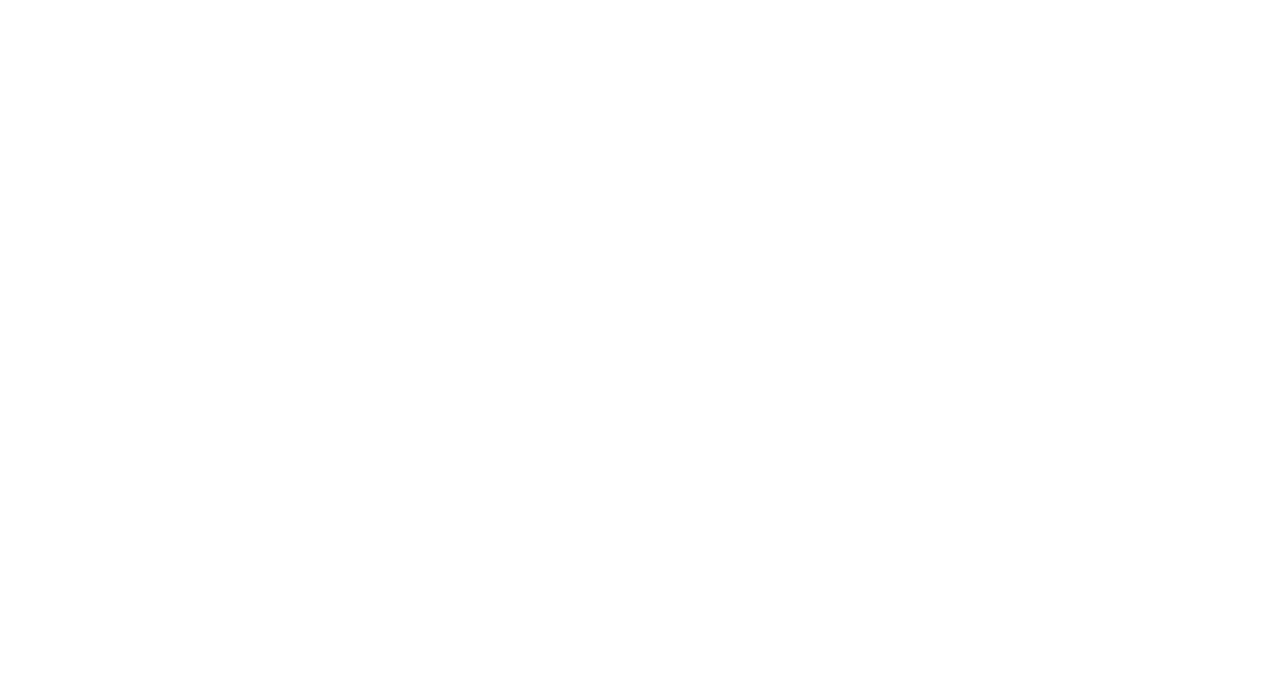
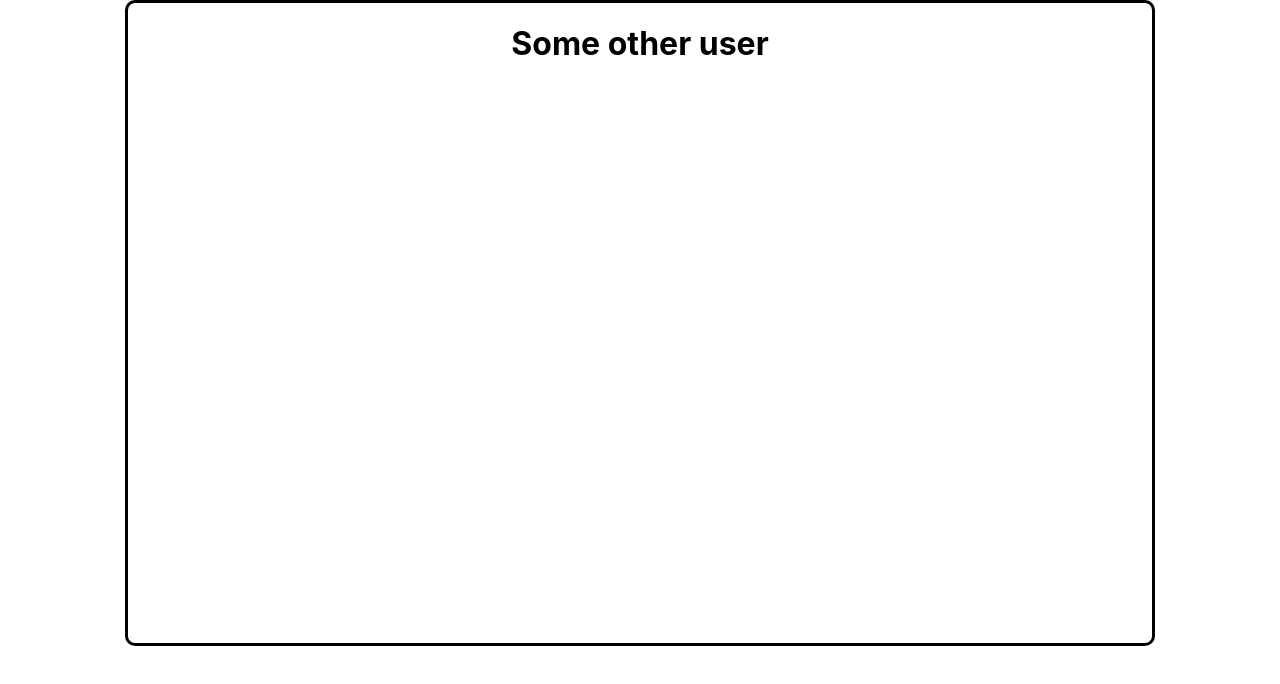
Before and after one commit to jaromaster/chat, a React (Create React App) app in the folder gui/chat_gui/: page /directchat in a window 1280 px wide. Before the commit this address had no page. Shown: the top 684 px of the page. Built offline with nearby package versions, Linux system fonts and the light colour scheme.

Commit message:
created NoPage.js, DirectChat.js

```diff
--- /dev/null
+++ b/gui/chat_gui/src/Pages/DirectChat.css
@@ -0,0 +1,9 @@
+.directChatDiv {
+    width: 80%;
+    margin-left: auto;
+    margin-right: auto;
+    border: 3px solid rgb(0, 0, 0);
+    border-radius: 10px;
+    height: 80vh;
+    text-align: center;
+}
--- /dev/null
+++ b/gui/chat_gui/src/Pages/DirectChat.js
@@ -0,0 +1,21 @@
+import React from 'react';
+import "./DirectChat.css";
+
+// site for direct chatting between to users
+const DirectChat = () => {
+    let otherUser = "Some other user";
+
+    return (
+        <div className="directChatDiv">
+            <h1>{otherUser}</h1>
+            <div>
+                {/* Chat containing all messages */}
+            </div>
+            <div>
+                {/* Input field to write new message */}
+            </div>
+        </div>
+    )
+}
+
+export default DirectChat;
--- /dev/null
+++ b/gui/chat_gui/src/Pages/NoPage.css
@@ -0,0 +1,9 @@
+.noPageDiv {
+    width: 80%;
+    margin-left: auto;
+    margin-right: auto;
+    border: 3px solid rgb(0, 0, 0);
+    border-radius: 10px;
+    height: 80vh;
+    text-align: center;
+}
--- /dev/null
+++ b/gui/chat_gui/src/Pages/NoPage.js
@@ -0,0 +1,16 @@
+import React from 'react';
+import "./NoPage.css";
+
+// shows up whenever page is not found
+// contains links to login and sign up pages
+const NoPage = () => {
+    return (
+        <div className="noPageDiv">
+            <h1>Sorry, this page does not exist</h1>
+            <p>Click <a href="/login">here</a> to go to the login page.</p>
+            <p>Or <a href="/signup">here</a> to create an account.</p>
+        </div>
+    )
+}
+
+export default NoPage;
--- a/gui/chat_gui/src/index.js
+++ b/gui/chat_gui/src/index.js
@@ -5,6 +5,8 @@ import './index.css';
 import Login from './Pages/Login';
 import Chats from './Pages/Chats';
 import Signup from './Pages/Signup';
+import NoPage from './Pages/NoPage';
+import DirectChat from './Pages/DirectChat';
 
 ReactDOM.render(
   <React.StrictMode>
@@ -14,7 +16,8 @@ ReactDOM.render(
         <Route path="login" element={<Login></Login>}></Route>
         <Route path="signup" element={<Signup></Signup>}></Route>
         <Route path="chats" element={<Chats></Chats>}></Route>
-        {/* <Route path="*" element={<NoPage />} />  ERROR (404)*/}
+        <Route path="directchat" element={<DirectChat></DirectChat>}></Route>
+        <Route path="*" element={<NoPage />} />  {/*ERROR (404)*/}
       </Routes>
     </BrowserRouter>
 
```
Also changed, not shown: 2 other files (tests, documents, lock files or other folders).
